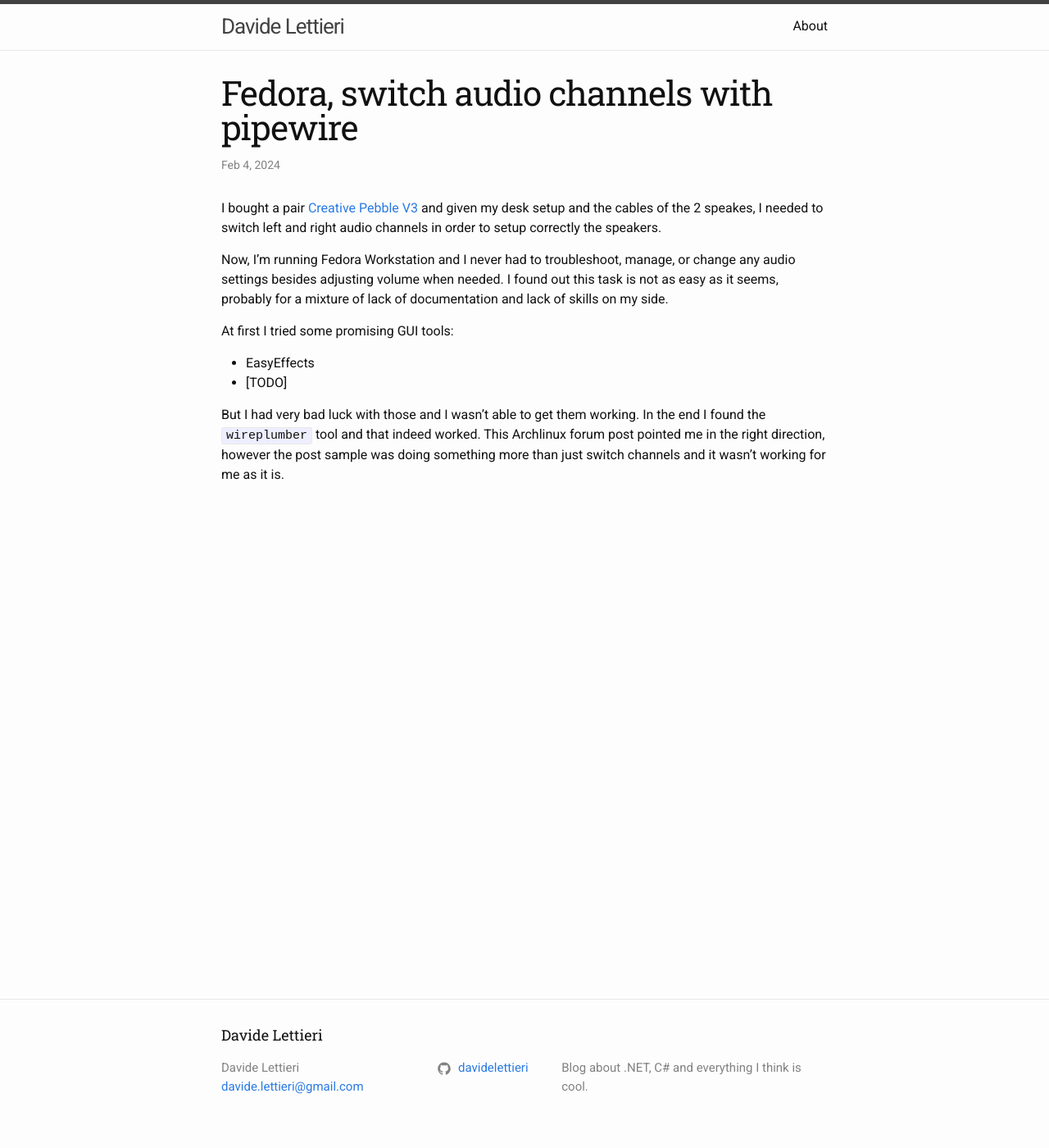
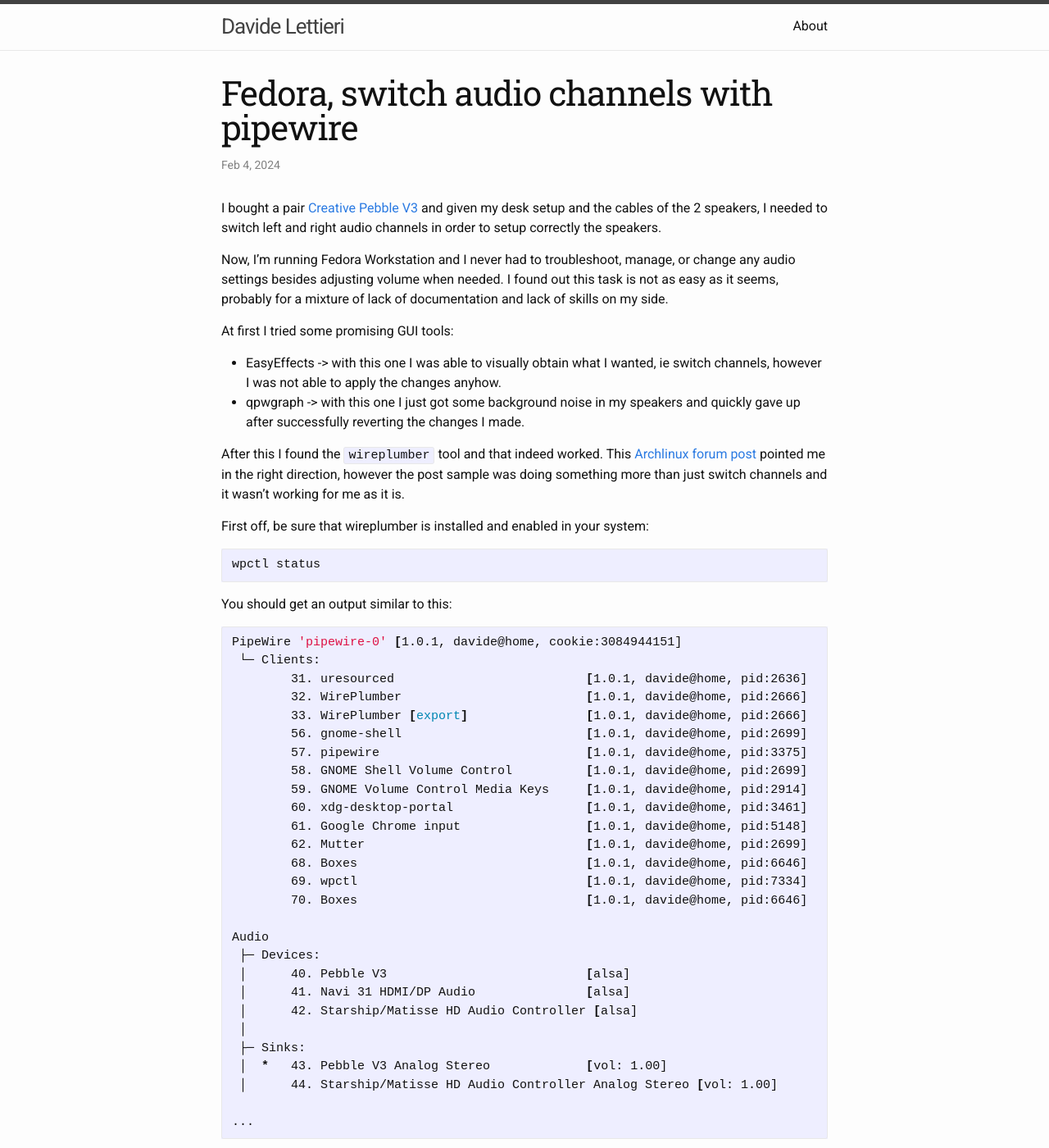
Before and after one commit to davidelettieri/davidelettieri.it, a Jekyll site: the page built from _posts/2024-02-04-fedora-pipewire-switch-channels.md, in a window 1280 px wide and 1400 px high. Shown: the whole window at 82% size. Built offline with Jekyll 4.4.1, drawn with Linux system fonts in a browser that asks for light colours; some of the changed text lies outside the part shown.

Commit message:
some updates

````diff
--- a/_posts/2024-02-04-fedora-pipewire-switch-channels.md
+++ b/_posts/2024-02-04-fedora-pipewire-switch-channels.md
@@ -6,12 +6,109 @@
 description: I bought a pair <a target="_blank" href="https://www.amazon.it/dp/B09HGXDLX2?&_encoding=UTF8&tag=davidelettier-21&linkCode=ur2&linkId=a704b01f634642a6eaf02f1d538ef5e4&camp=3414&creative=21718">Creative Pebble V3</a> and given my desk setup and the cables of the 2 speakes, I needed to switch left and right audio channels
 ---
 
-I bought a pair <a target="_blank" href="https://www.amazon.it/dp/B09HGXDLX2?&_encoding=UTF8&tag=davidelettier-21&linkCode=ur2&linkId=a704b01f634642a6eaf02f1d538ef5e4&camp=3414&creative=21718">Creative Pebble V3</a> and given my desk setup and the cables of the 2 speakes, I needed to switch left and right audio channels in order to setup correctly the speakers.
+I bought a pair <a target="_blank" href="https://www.amazon.it/dp/B09HGXDLX2?&_encoding=UTF8&tag=davidelettier-21&linkCode=ur2&linkId=a704b01f634642a6eaf02f1d538ef5e4&camp=3414&creative=21718">Creative Pebble V3</a> and given my desk setup and the cables of the 2 speakers, I needed to switch left and right audio channels in order to setup correctly the speakers.
 
 Now, I'm running Fedora Workstation and I never had to troubleshoot, manage, or change any audio settings besides adjusting volume when needed. I found out this task is not as easy as it seems, probably for a mixture of lack of documentation and lack of skills on my side.
 
 At first I tried some promising GUI tools:
-- EasyEffects
-- [TODO]
+- EasyEffects -> with this one I was able to visually obtain what I wanted, ie switch channels, however I was not able to apply the changes anyhow.
+- qpwgraph -> with this one I just got some background noise in my speakers and quickly gave up after successfully reverting the changes I made.
 
-But I had very bad luck with those and I wasn't able to get them working. In the end I found the `wireplumber` tool and that indeed worked. This Archlinux forum post pointed me in the right direction, however the post sample was doing something more than just switch channels and it wasn't working for me as it is.
+After this I found the `wireplumber` tool and that indeed worked. This [Archlinux forum post](https://bbs.archlinux.org/viewtopic.php?id=285115) pointed me in the right direction, however the post sample was doing something more than just switch channels and it wasn't working for me as it is.
+
+First off, be sure that wireplumber is installed and enabled in your system:
+
+```bash
+wpctl status
+```
+
+You should get an output similar to this:
+
+```bash
+PipeWire 'pipewire-0' [1.0.1, davide@home, cookie:3084944151]
+ └─ Clients:
+        31. uresourced                          [1.0.1, davide@home, pid:2636]
+        32. WirePlumber                         [1.0.1, davide@home, pid:2666]
+        33. WirePlumber [export]                [1.0.1, davide@home, pid:2666]
+        56. gnome-shell                         [1.0.1, davide@home, pid:2699]
+        57. pipewire                            [1.0.1, davide@home, pid:3375]
+        58. GNOME Shell Volume Control          [1.0.1, davide@home, pid:2699]
+        59. GNOME Volume Control Media Keys     [1.0.1, davide@home, pid:2914]
+        60. xdg-desktop-portal                  [1.0.1, davide@home, pid:3461]
+        61. Google Chrome input                 [1.0.1, davide@home, pid:5148]
+        62. Mutter                              [1.0.1, davide@home, pid:2699]
+        68. Boxes                               [1.0.1, davide@home, pid:6646]
+        69. wpctl                               [1.0.1, davide@home, pid:7334]
+        70. Boxes                               [1.0.1, davide@home, pid:6646]
+
+Audio
+ ├─ Devices:
+ │      40. Pebble V3                           [alsa]
+ │      41. Navi 31 HDMI/DP Audio               [alsa]
+ │      42. Starship/Matisse HD Audio Controller [alsa]
+ │
+ ├─ Sinks:
+ │  *   43. Pebble V3 Analog Stereo             [vol: 1.00]
+ │      44. Starship/Matisse HD Audio Controller Analog Stereo [vol: 1.00]
+
+...
+```
+
+I tried this on a new VM running Fedora 39 Workstation image and it is working out of the box. The part that we are most interested in, is the `Sinks` part. In my case it was the `Pebble V3 Analog Stereo` sink, the one I want to customize.
+
+Let's use the ID to get more details:
+
+```bash
+wpctl inspect 43
+```
+
+Expect something like this:
+
+```bash
+id 43, type PipeWire:Interface:Node
+    alsa.card = "0"
+    alsa.card_name = "Pebble V3"
+    alsa.class = "generic"
+    alsa.device = "0"
+    alsa.driver_name = "snd_usb_audio"
+    alsa.id = "USB Audio"
+    alsa.long_card_name = "ACTIONS Pebble V3 at usb-0000:03:00.0-9, full speed"
+    alsa.name = "USB Audio"
+    alsa.resolution_bits = "16"
+    alsa.subclass = "generic-mix"
+    alsa.subdevice = "0"
+    alsa.subdevice_name = "subdevice #0"
+    api.alsa.card.longname = "ACTIONS Pebble V3 at usb-0000:03:00.0-9, full speed"
+    api.alsa.card.name = "Pebble V3"
+    api.alsa.path = "front:0"
+    api.alsa.pcm.card = "0"
+    api.alsa.pcm.stream = "playback"
+    audio.adapt.follower = ""
+    audio.channels = "2"
+    audio.position = "FR,FL"
+    card.profile.device = "1"
+  * client.id = "33"
+    clock.quantum-limit = "8192"
+    device.api = "alsa"
+    device.class = "sound"
+  * device.id = "40"
+    device.profile.description = "Analog Stereo"
+    device.profile.name = "analog-stereo"
+    device.routes = "1"
+  * factory.id = "18"
+    factory.mode = "merge"
+    factory.name = "api.alsa.pcm.sink"
+    library.name = "audioconvert/libspa-audioconvert"
+  * media.class = "Audio/Sink"
+  * node.description = "Pebble V3 Analog Stereo"
+    node.driver = "true"
+  * node.name = "alsa_output.usb-ACTIONS_Pebble_V3-00.analog-stereo"
+  * node.nick = "Pebble V3"
+    node.pause-on-idle = "false"
+  * object.path = "alsa:pcm:0:front:0:playback"
+  * object.serial = "43"
+  * priority.driver = "1009"
+  * priority.session = "1009"
+```
+
+There are two parts that we care about: `node.name` and `audio.position`. The first one is needed as an identifier, the ID is not stable so we can forget about it, while `audio.position` which has `FR,FL` value is the one we want to change to `FL,FR` to switch the channels.
````
